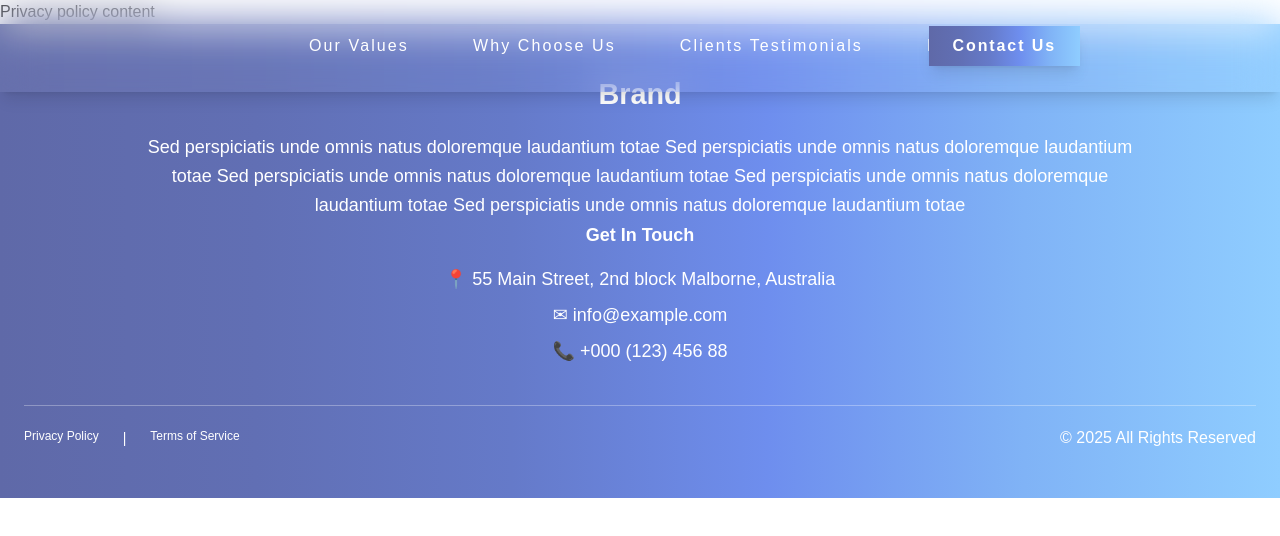
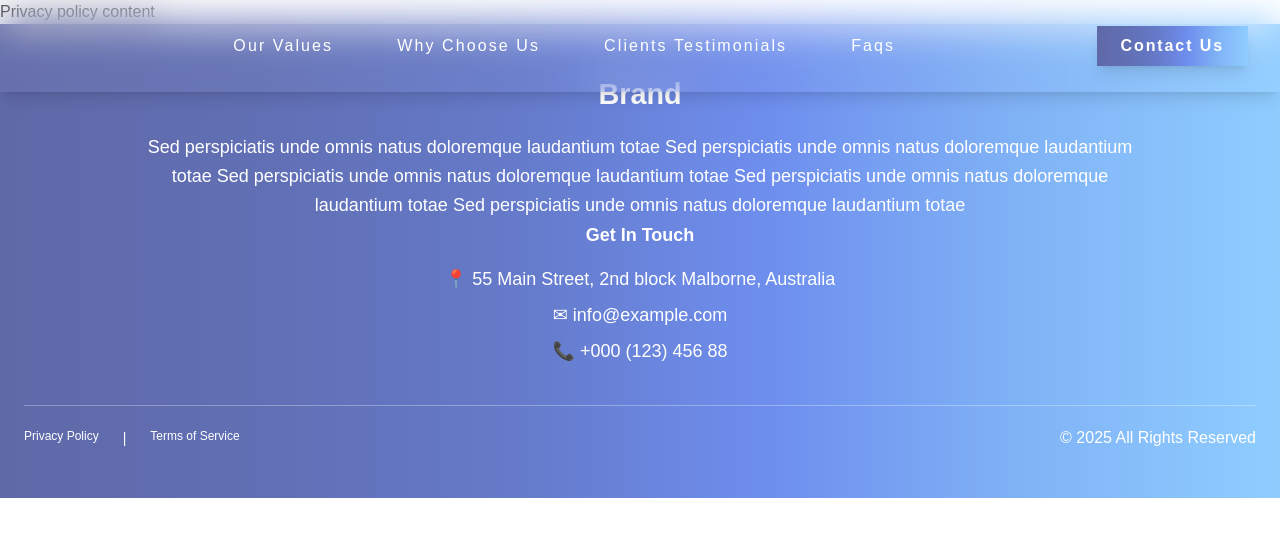
Before and after one commit to nikhilconsulting/nikhil-consulting, a Next.js app: page /privacy-policy in a window 1280 px wide. Shown: the top 536 px of the page. Built offline with nearby package versions, Linux system fonts and the light colour scheme.

Commit message:
updated header

```diff
--- a/src/components/Navbar.js
+++ b/src/components/Navbar.js
@@ -2,7 +2,9 @@
 
 import Link from "next/link";
 import { useState } from "react";
-import ContactFormModal from "./ContactFormModal"; // Import the new component
+import { Menu, X } from "lucide-react";
+
+import ContactFormModal from "./ContactFormModal";
 
 export default function GlassNavbar() {
   const [open, setOpen] = useState(false); // Mobile nav
@@ -19,16 +21,22 @@ export default function GlassNavbar() {
     <>
       <header className="fixed top-0 left-0 right-0 z-50 w-full">
         <nav
-          className="relative flex items-center justify-center text-[16px] w-full gap-4 bg-white/5 backdrop-blur-[20px] shadow-lg px-8 py-4"
+          className="relative flex items-center justify-between text-[16px] w-full gap-4 bg-white/5 backdrop-blur-[20px] shadow-lg px-8 py-4"
           aria-label="Main navigation"
         >
-          {/* Center Nav Items */}
-          <ul className="flex gap-16 list-none m-0 p-[10px] tracking-[2.1px]">
+          {/* Logo or Brand */}
+          <div className="text-white font-bold tracking-wide"></div>
+
+          {/* Desktop Nav Items (visible >= md ~ 768px) */}
+          <ul className="hidden md:flex gap-16 list-none m-0 p-[10px] tracking-[2.1px]">
             {navItems.map((item) => (
               <li key={item.href}>
                 <Link
                   href={item.href}
-                  className="block py-2 text-white no-underline transition-colors duration-200 hover:text-gray-300"
+                  className="relative block py-2 text-white no-underline transition-colors duration-200 hover:text-gray-300
+             after:content-[''] after:absolute after:left-0 after:bottom-0 after:h-[2px] after:w-0
+             after:bg-gradient-to-r after:from-white after:to-transparent
+             after:transition-all after:duration-300 hover:after:w-full"
                 >
                   {item.label}
                 </Link>
@@ -36,20 +44,17 @@ export default function GlassNavbar() {
             ))}
           </ul>
 
-          {/* Contact Us Button */}
-      <div className="absolute right-50">
+          {/* Contact Us Button (only desktop >= md) */}
+          <div className="hidden md:block">
             <button
               onClick={() => {
-      // 1. Footer tak smooth scroll
                 const footer = document.getElementById("contact-us");
                 if (footer) {
                   footer.scrollIntoView({ behavior: "smooth" });
                 }
-
-      // 2. Thoda delay ke baad modal open karo
                 setTimeout(() => {
                   setShowForm(true);
-      }, 100); // 600ms = scroll hone ka time
+                }, 100);
               }}
               className="px-6 py-2 text-white font-semibold cursor-pointer shadow-lg tracking-[1.9px] hover:opacity-90 transition-all duration-300"
               style={{
@@ -61,24 +66,53 @@ export default function GlassNavbar() {
             </button>
           </div>
 
-
+          {/* Hamburger Icon (only < md ~ below 768px) */}
+          <button
+            className="md:hidden text-white"
+            onClick={() => setOpen(!open)}
+          >
+            {open ? <X size={28} /> : <Menu size={28} />}
+          </button>
         </nav>
 
-        {/* Mobile Dropdown */}
+        {/* Mobile Dropdown (only < md) */}
         {open && (
-          <div className="mt-2 w-full bg-white/5 backdrop-blur-[20px] shadow-lg border-b border-white/20 px-8 py-2">
-            <ul className="list-none m-0 p-0">
+          <div className="md:hidden w-full bg-white/5 backdrop-blur-[20px] shadow-lg border-b border-white/20 px-8 py-4">
+            <ul className="list-none m-0 p-0 flex flex-col gap-4">
               {navItems.map((item) => (
                 <li key={item.href}>
                   <Link
                     href={item.href}
                     onClick={() => setOpen(false)}
-                    className="block py-3 text-white no-underline"
+                    className="block py-2 text-white no-underline"
                   >
                     {item.label}
                   </Link>
                 </li>
               ))}
+
+              {/* Contact Button in mobile menu */}
+              <li>
+                <button
+                  onClick={() => {
+                    const footer = document.getElementById("contact-us");
+                    if (footer) {
+                      footer.scrollIntoView({ behavior: "smooth" });
+                    }
+                    setTimeout(() => {
+                      setShowForm(true);
+                    }, 100);
+                    setOpen(false);
+                  }}
+                  className="w-full px-6 py-2 text-white font-semibold cursor-pointer shadow-lg tracking-[1.9px] hover:opacity-90 transition-all duration-300"
+                  style={{
+                    background:
+                      "linear-gradient(90deg, #5F69A8, #616FB4, #657AC9, #6E8EEE, #80B3F6, #8FCDFF)",
+                  }}
+                >
+                  Contact Us
+                </button>
+              </li>
             </ul>
           </div>
         )}
```
Lines whose indentation alone changed are shown as unchanged.
